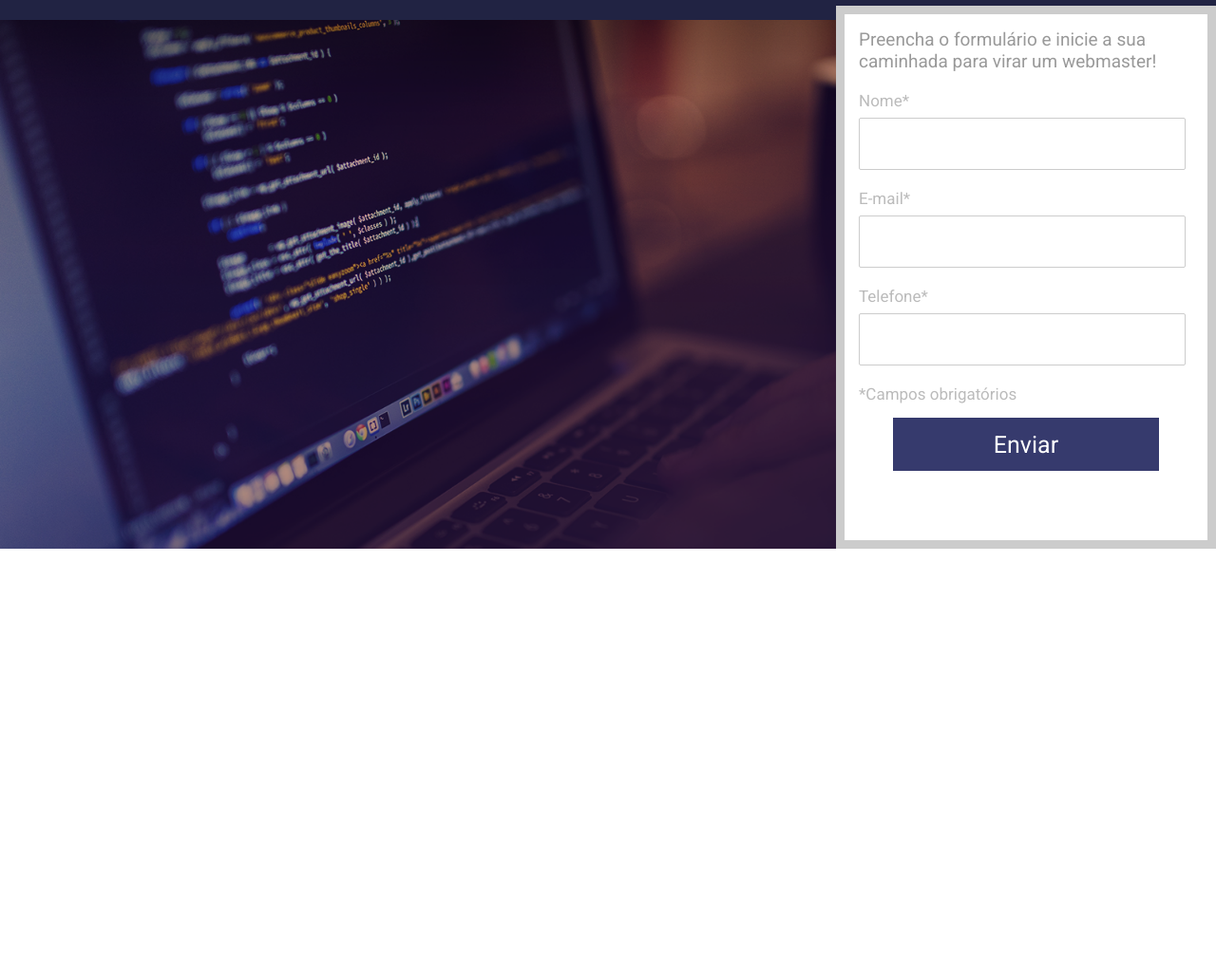
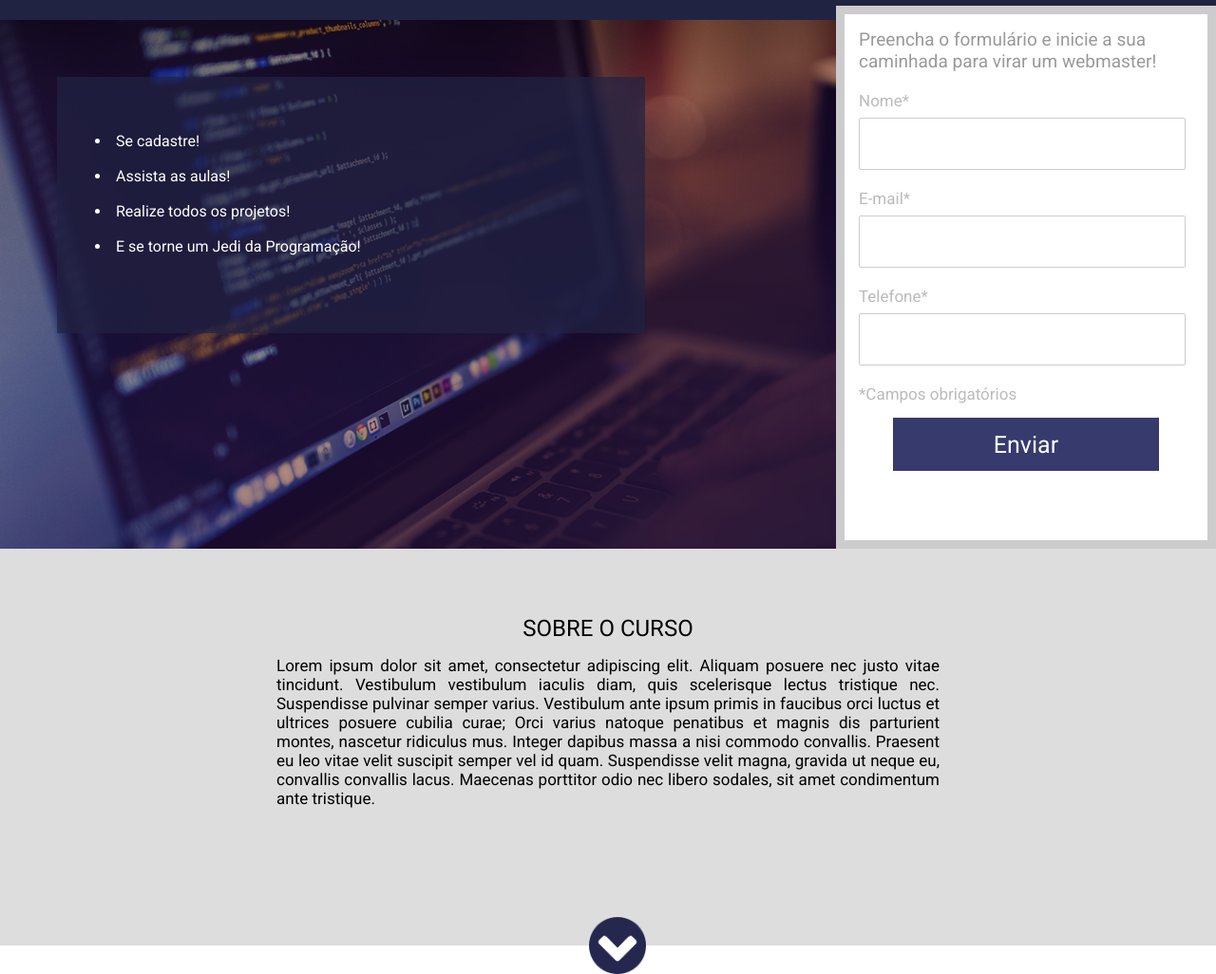
Before and after one commit to LuuizAlves/Front-End-Projeto_Pratico_001, a plain HTML site: page index.html in a window 1280 px wide. Shown: the part 39-1065 px from the top of the page at 95% size. Before the commit the page ends 800 px from the top, so only its background shows below. Drawn offline with Linux system fonts and the light colour scheme; files whose address does not match are found by name.

Commit message:
Adicionado duas novas sessões

```diff
--- a/css/style.css
+++ b/css/style.css
@@ -84,3 +84,44 @@ html,body{
 .input-submit-container input[type=text]:hover{
     background-color: #323665;
 }
+.container-list{
+    margin-top: 60px;
+    margin-left: 60px;
+    padding: 40px;
+    background-color: rgba(33,35,67, 0.7);
+    width: 619px;
+    height: 270px;
+    float: left;
+}
+.container-list ul{
+    list-style-position: inside;
+}
+.container-list ul li{
+    color: white;
+    margin-top: 18px;
+}
+.container-2{
+    padding: 70px 0;
+    background-color: #DDDDDD;
+    text-align: center;
+}
+.container-2 h2{
+    font-weight: normal;
+}
+.container-2 p{
+    color: black;
+    width: 698px;
+    margin: 15px 0;
+    display:  inline-block;
+    text-align: justify;
+}
+.arrow{
+    position: relative;
+    top: 100px;
+    left: 50%;
+    margin-left: -20px;
+    width: 60px;
+    height: 60px;
+    background-image: url('../images/arrow.png');
+    background-size: contain;
+}
--- a/index.html
+++ b/index.html
@@ -16,6 +16,15 @@
 
         <div class="container-banner">
             <div class="center">
+                <div class="container-list">
+                    <ul>
+                        <li> Se cadastre! </li>
+                        <li> Assista as aulas! </li>
+                        <li> Realize todos os projetos! </li>
+                        <li> E se torne um Jedi da Programação! </li>
+                    </ul>
+                </div><!--container-list-->
+
                 <div class="form">
                     <h2>
                         Preencha o formulário e inicie a sua
@@ -47,5 +56,17 @@
                 </div><!--form-->
             </div><!--center-->
         </div><!--container-banner-->
+
+        <div class="container-2">
+            <h2> SOBRE O CURSO </h2>
+            <p>
+                Lorem ipsum dolor sit amet, consectetur adipiscing elit. Aliquam posuere nec justo vitae tincidunt. Vestibulum vestibulum iaculis diam,
+                quis scelerisque lectus tristique nec. Suspendisse pulvinar semper varius. Vestibulum ante ipsum primis in faucibus orci luctus et ultrices
+                posuere cubilia curae; Orci varius natoque penatibus et magnis dis parturient montes, nascetur ridiculus mus. Integer dapibus massa a
+                nisi commodo convallis. Praesent eu leo vitae velit suscipit semper vel id quam. Suspendisse velit magna, gravida ut neque eu, convallis
+                convallis lacus. Maecenas porttitor odio nec libero sodales, sit amet condimentum ante tristique.
+            </p>
+            <div class="arrow"> </div><!--arrow-->
+        </div><!--container-2-->
     </body>
 </html>
```
